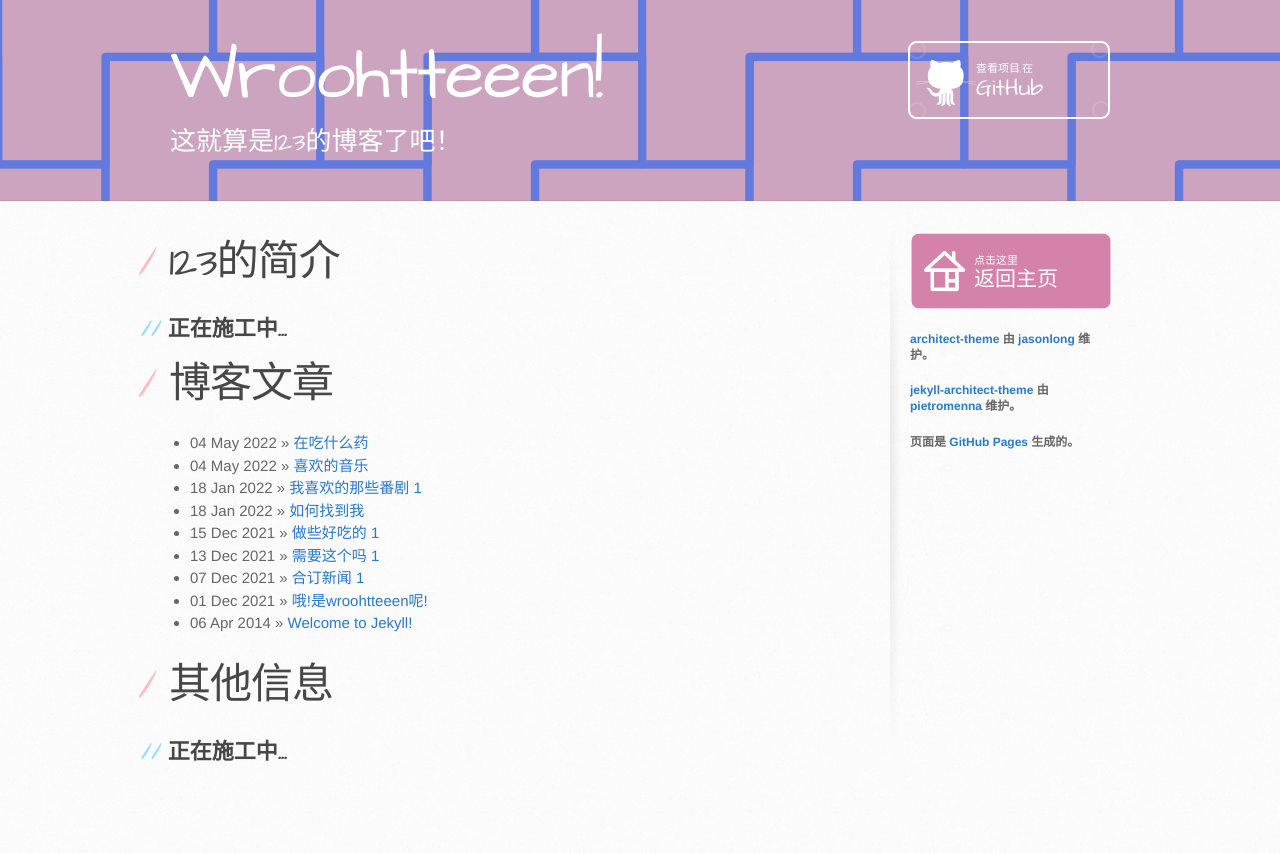
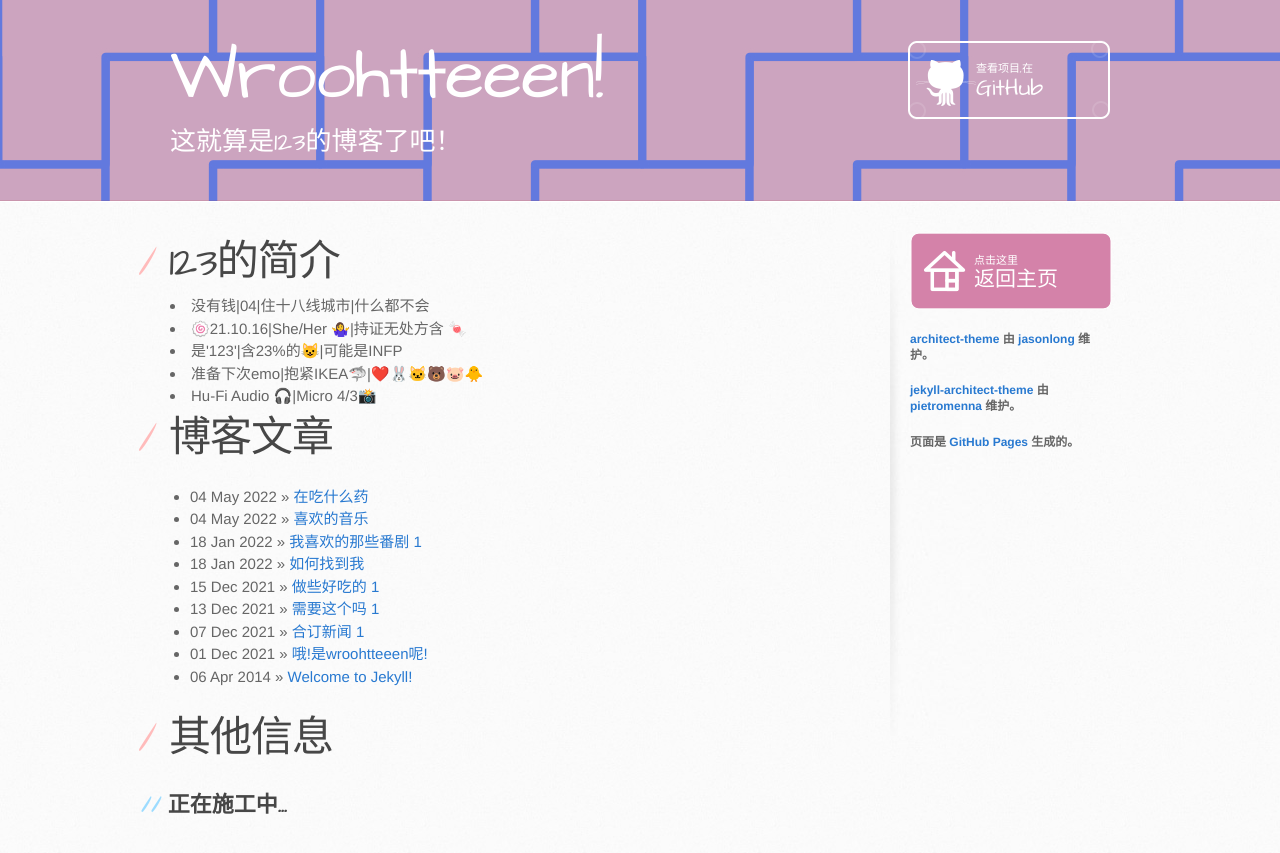
Before and after one commit to wroohtteeen123/wroohtteeen123.github.io, a Jekyll site: the page built from index.html, in a window 1280 px wide. Shown: the top 853 px of the page. Built offline with Jekyll 4.4.1, drawn with Linux system fonts in a browser that asks for light colours.

Commit message:
Update index.html

```diff
--- a/index.html
+++ b/index.html
@@ -8,7 +8,13 @@ title: 这里是123的网站!
 <div id="home">
 
   <h1>123的简介</h1>
-  <h2>正在施工中...</h2>
+
+  <li>没有钱|04|住十八线城市|什么都不会</li>
+  <li>🍥21.10.16|She/Her 🤷‍♀️|持证无处方含 🍬</li>
+  <li>是'123'|含23%的😺|可能是INFP</li>
+  <li>准备下次emo|抱紧IKEA🦈|❤️🐰🐱🐻🐷🐥</li>
+  <li> Hu-Fi Audio 🎧|Micro 4/3📸</li>
+
 
   <h1>博客文章</h1>
   <ul class="posts">
```
